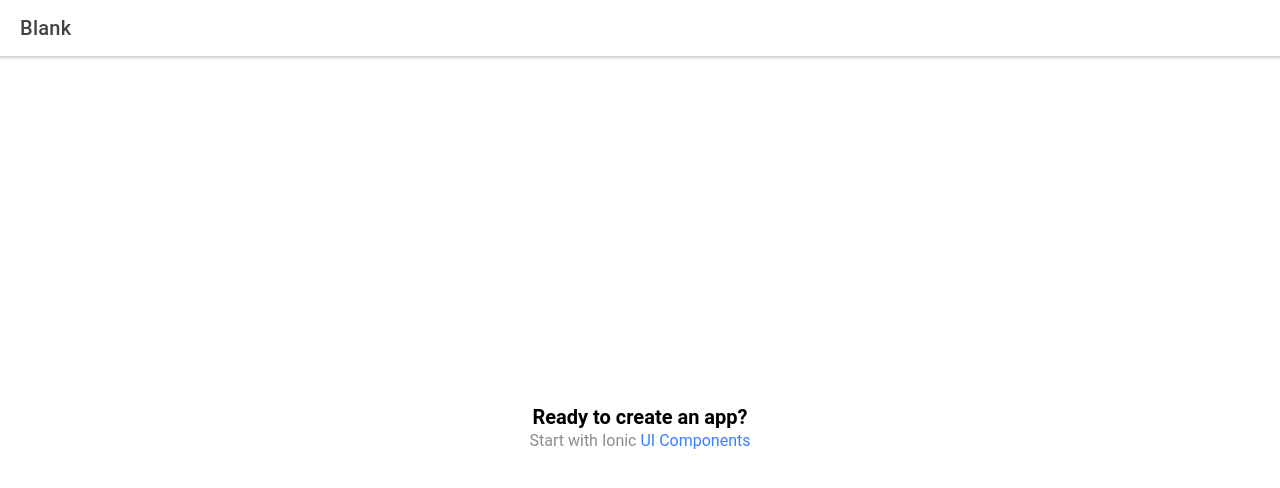
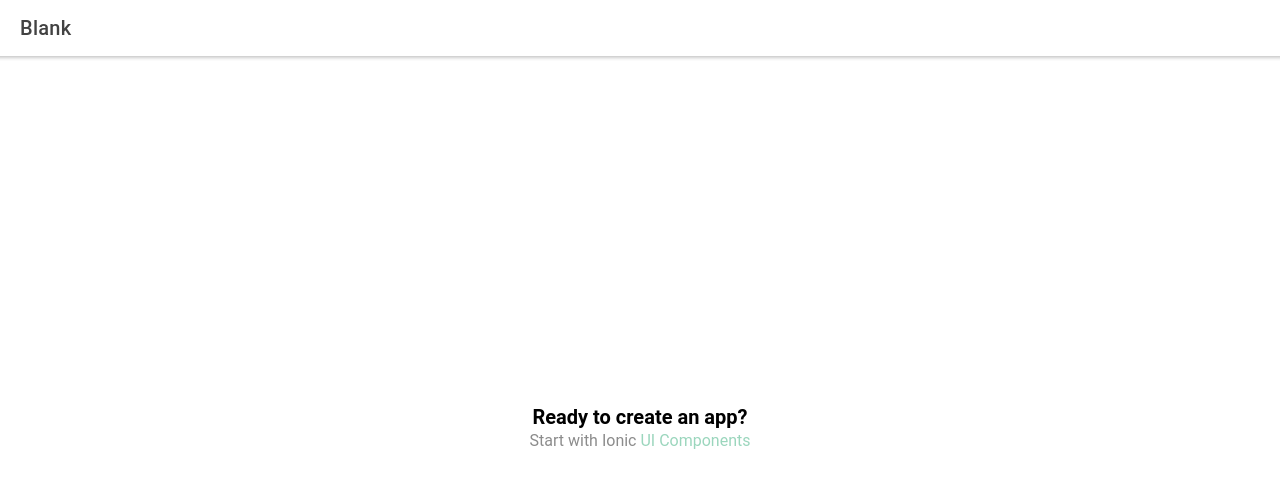
Before and after one commit to hawelkam/newsy, a React (Create React App) app: page /home in a window 1280 px wide. Shown: the top 488 px of the page. Built offline with nearby package versions, Linux system fonts and the light colour scheme.

Commit message:
Color update

```diff
--- a/src/theme/variables.css
+++ b/src/theme/variables.css
@@ -3,13 +3,12 @@ http://ionicframework.com/docs/theming/ */
 
 /** Ionic CSS Variables **/
 :root {
-  /** primary **/
-  --ion-color-primary: #3880ff;
-  --ion-color-primary-rgb: 56, 128, 255;
-  --ion-color-primary-contrast: #ffffff;
-  --ion-color-primary-contrast-rgb: 255, 255, 255;
-  --ion-color-primary-shade: #3171e0;
-  --ion-color-primary-tint: #4c8dff;
+  --ion-color-primary: #9bd6bd;
+  --ion-color-primary-rgb: 155,214,189;
+  --ion-color-primary-contrast: #000000;
+  --ion-color-primary-contrast-rgb: 0,0,0;
+  --ion-color-primary-shade: #88bca6;
+  --ion-color-primary-tint: #a5dac4;
 
   /** secondary **/
   --ion-color-secondary: #3dc2ff;
@@ -68,12 +67,12 @@ http://ionicframework.com/docs/theming/ */
   --ion-color-medium-tint: #9d9fa6;
 
   /** light **/
-  --ion-color-light: #f4f5f8;
-  --ion-color-light-rgb: 244, 245, 248;
+  --ion-color-light: #ffffff;
+  --ion-color-light-rgb: 255;
   --ion-color-light-contrast: #000000;
   --ion-color-light-contrast-rgb: 0, 0, 0;
-  --ion-color-light-shade: #d7d8da;
-  --ion-color-light-tint: #f5f6f9;
+  --ion-color-light-shade: #e0e0e0;
+  --ion-color-light-tint: #ffffff;
 }
 
 @media (prefers-color-scheme: dark) {
@@ -83,12 +82,12 @@ http://ionicframework.com/docs/theming/ */
    */
 
   body {
-    --ion-color-primary: #428cff;
-    --ion-color-primary-rgb: 66,140,255;
-    --ion-color-primary-contrast: #ffffff;
-    --ion-color-primary-contrast-rgb: 255,255,255;
-    --ion-color-primary-shade: #3a7be0;
-    --ion-color-primary-tint: #5598ff;
+    --ion-color-primary: #9bd6bd;
+    --ion-color-primary-rgb: 155,214,189;
+    --ion-color-primary-contrast: #000000;
+    --ion-color-primary-contrast-rgb: 0,0,0;
+    --ion-color-primary-shade: #88bca6;
+    --ion-color-primary-tint: #a5dac4;
 
     --ion-color-secondary: #50c8ff;
     --ion-color-secondary-rgb: 80,200,255;
@@ -139,12 +138,12 @@ http://ionicframework.com/docs/theming/ */
     --ion-color-medium-shade: #86888f;
     --ion-color-medium-tint: #a2a4ab;
 
-    --ion-color-light: #222428;
-    --ion-color-light-rgb: 34,36,40;
+    --ion-color-light: #000000;
+    --ion-color-light-rgb: 0, 0, 0;
     --ion-color-light-contrast: #ffffff;
     --ion-color-light-contrast-rgb: 255,255,255;
-    --ion-color-light-shade: #1e2023;
-    --ion-color-light-tint: #383a3e;
+    --ion-color-light-shade: #000000;
+    --ion-color-light-tint: #a1a1a1;
   }
 
   /*
```
Also changed, not shown: public/assets/icon/favicon.png, public/assets/icon/icon.png.
